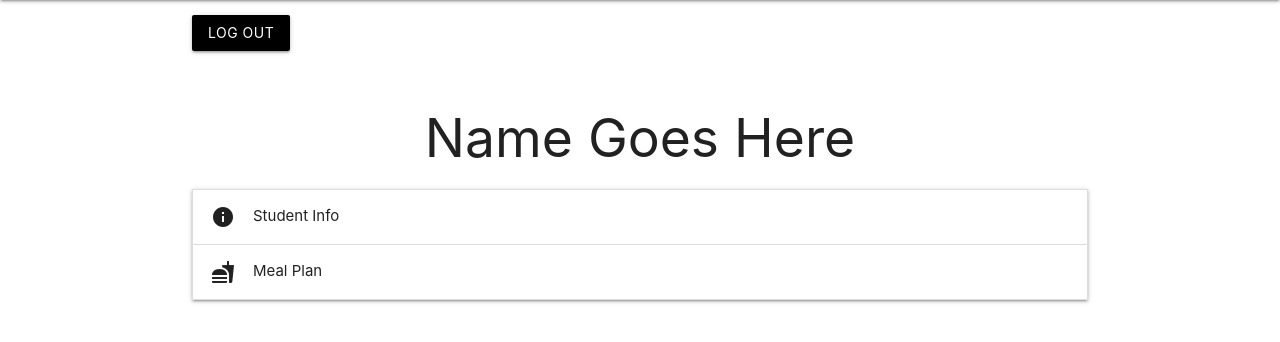
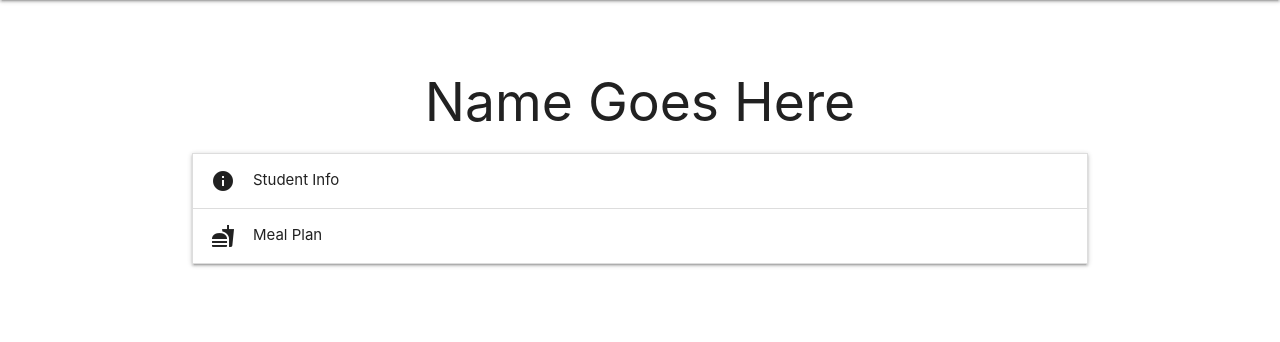
Before and after one commit to TiffanyVPhan/MyCUEverything, a Flask app: template front-end/templates/dash.html in a window 1280 px wide. Shown: the part 64-406 px from the top of the page. Run offline with Flask 2, Linux system fonts and the light colour scheme; the template is opened without the code that fills it: most values are stand-ins (such as "Sample title", 1, 10 or a date in 2020).

Commit message:
Fixed duplicate logout butotn.

```diff
--- a/front-end/templates/dash.html
+++ b/front-end/templates/dash.html
@@ -2,12 +2,8 @@
 
 {% block body %}
     <div class="section container">
-        <a href="{{ url_for('logout') }}" class="btn black">Log Out</a>
-
-        <div class="container">
-            <br>
-            <h2 class="header center text">Name Goes Here</h2>
-        </div>
+        <br>
+        <h2 class="header center text">Name Goes Here</h2>
 
         <ul class="expandable collapsible">
             <li>
```
